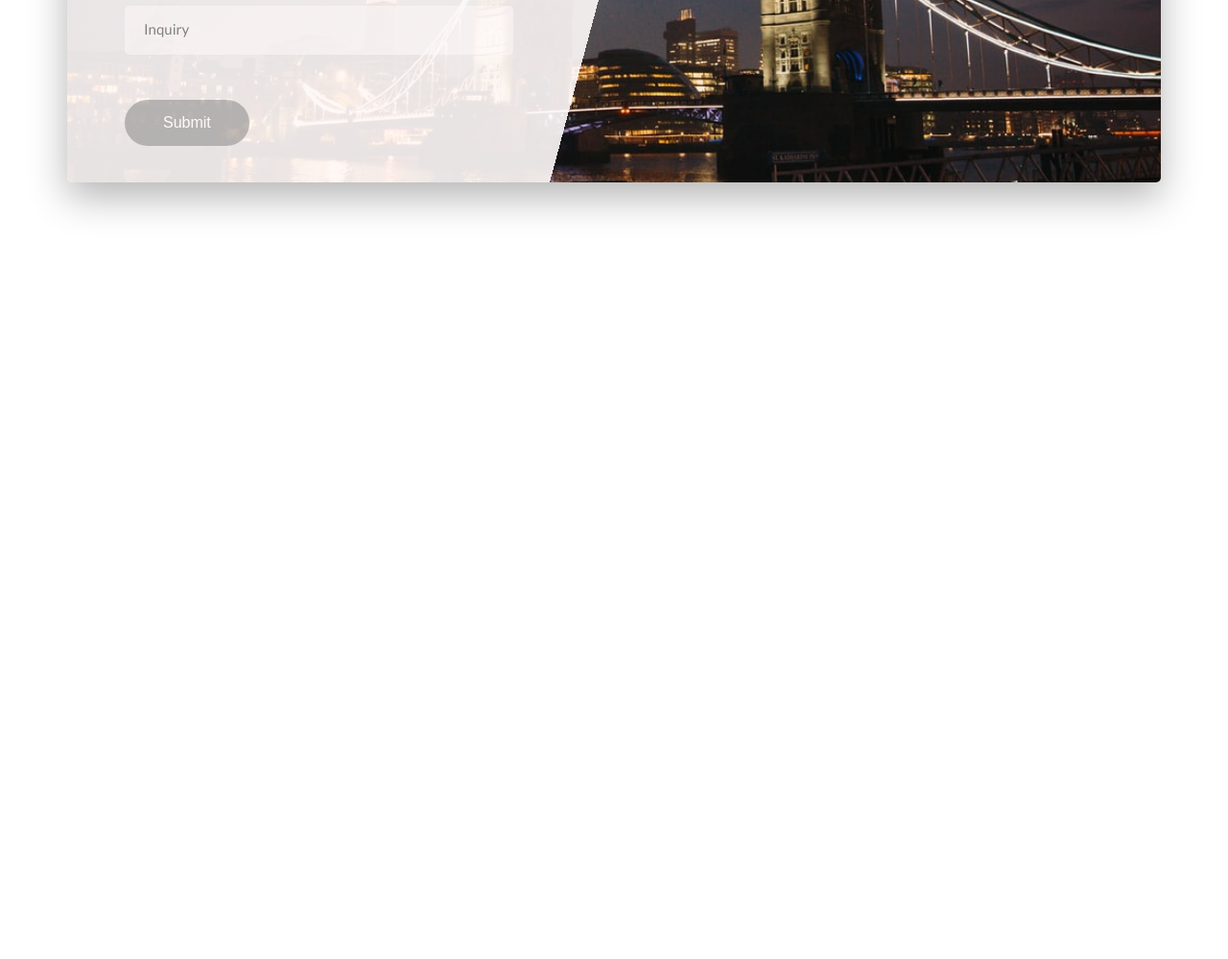
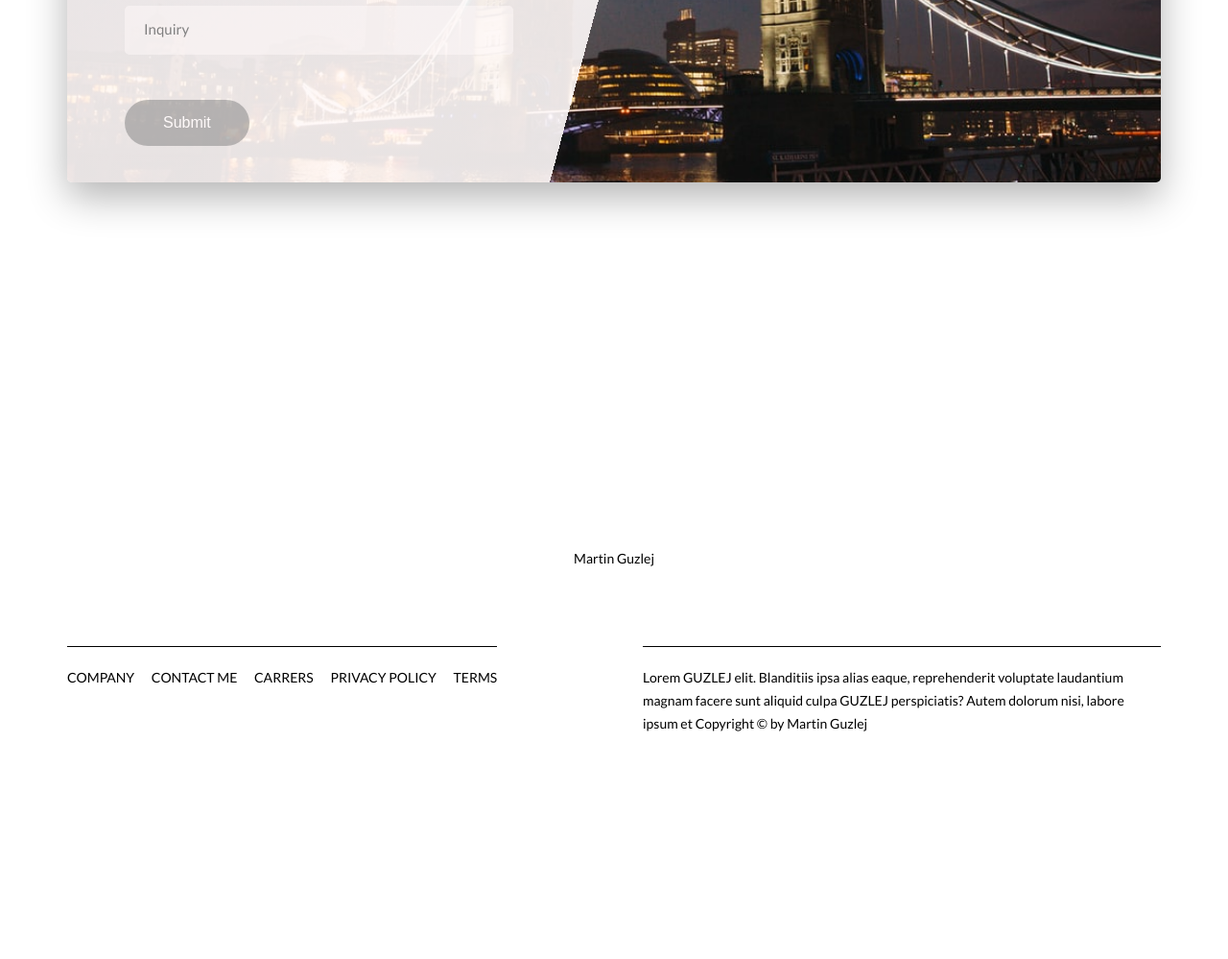
Before and after one commit to GuzlejM/Portfolio-desktop, a website: page index.html in a window 1280 px wide. Shown: the part 3901-4900 px from the top of the page at 96% size. Before the commit the page ends 4351 px from the top, so only its background shows below. Drawn offline with Linux system fonts and the light colour scheme.

Commit message:
footer done

```diff
--- a/index.html
+++ b/index.html
@@ -174,13 +174,41 @@
                             <div class="form-group">
                                 <button class="btn btn-grey">Submit</button>
                             </div>
-
                         </form>
                     </div>
                 </div>
             </div>
         </section>
     </main>
+
+    <footer class="footer">
+        <div class="footer-logo-box">
+            <div class="logo">Martin Guzlej</div>
+        </div>
+        <div class="row">
+            <div class="col-1-of-2">
+                <div class="footer-navigation">
+                    <ul class="footer-list">
+                        <li class="footer-item"><a href="#" class="footer-link">Company</a></li>
+                        <li class="footer-item"><a href="#" class="footer-link">Contact me</a></li>
+                        <li class="footer-item"><a href="#" class="footer-link">Carrers</a></li>
+                        <li class="footer-item"><a href="#" class="footer-link">Privacy policy</a></li>
+                        <li class="footer-item"><a href="#" class="footer-link">Terms</a></li>
+                    </ul>
+                </div>
+            </div>
+            <div class="col-1-of-2">
+                <p class="footer-copyright">
+                    Lorem <a href="" class="footer-link">Guzlej</a>
+                    elit. Blanditiis ipsa alias eaque, reprehenderit
+                    voluptate laudantium magnam facere sunt aliquid culpa
+                    <a href="" class="footer-link">Guzlej</a>
+                    perspiciatis? Autem dolorum nisi, labore ipsum et
+                    Copyright &copy; by Martin Guzlej
+                </p>
+            </div>
+        </div>
+    </footer>
 
     <!--
                 <div class="col-1-of-3">
--- a/sass/abstract/_variables.scss
+++ b/sass/abstract/_variables.scss
@@ -2,6 +2,7 @@ $color-white: snow;
 $color-black: black;
 $color-grey-light: #f7f7f7;
 $color-grey: grey;
+$color-grey-dark: #333;
 
 
 // FONT
--- /dev/null
+++ b/sass/layout/footer.scss
@@ -0,0 +1,55 @@
+.footer {
+
+    padding: 15rem 0;
+    font-size: 1.4rem;
+    color: $color-black;
+
+
+    &-logo-box {
+        text-align: center;
+        margin-bottom: 8rem;
+    }
+    &-logo {
+        width: 15rem;
+        height: auto;
+    }
+    &-navigation {
+        border-top: 1px solid $color-black;
+        display: inline-block;
+        padding-top: 2rem;
+    }
+    &-list {
+        list-style: none;
+
+    }
+    &-item {
+        display: inline-block;
+
+        &:not(:last-child) {
+            margin-right: 1.5rem;
+        }
+    }
+    &-link {
+        &:link,
+        &:visited {
+            color: inherit;
+            text-decoration: none;
+            text-transform: uppercase;
+            display: inline-block;
+            transition: all .3s;
+        }
+
+        &:hover,
+        &:active {
+            transform: scale(1.1);
+            filter: drop-shadow(1rem 1rem 2rem rgba($color-black, .4));
+        }
+    }
+    &-copyright {
+        padding-top: 2rem;
+        border-top: 1px solid $color-black;
+        color: inherit;
+        float: right;
+    }
+
+}
--- a/sass/main.scss
+++ b/sass/main.scss
@@ -16,5 +16,6 @@
 
 @import"layout/grid";
 @import"layout/header";
+@import"layout/footer";
 
 @import "pages/home";
```
Also changed, not shown: css/style.css.
